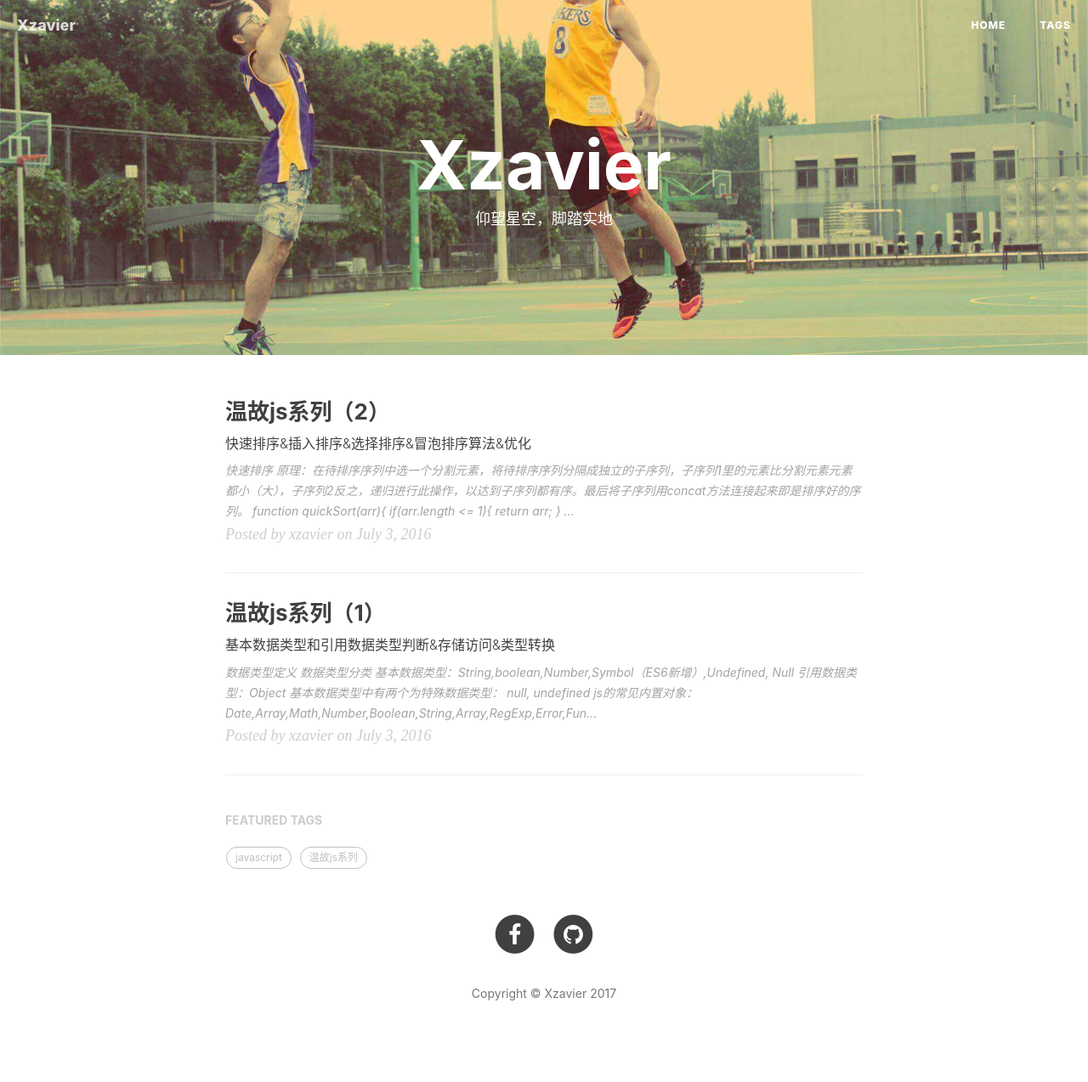
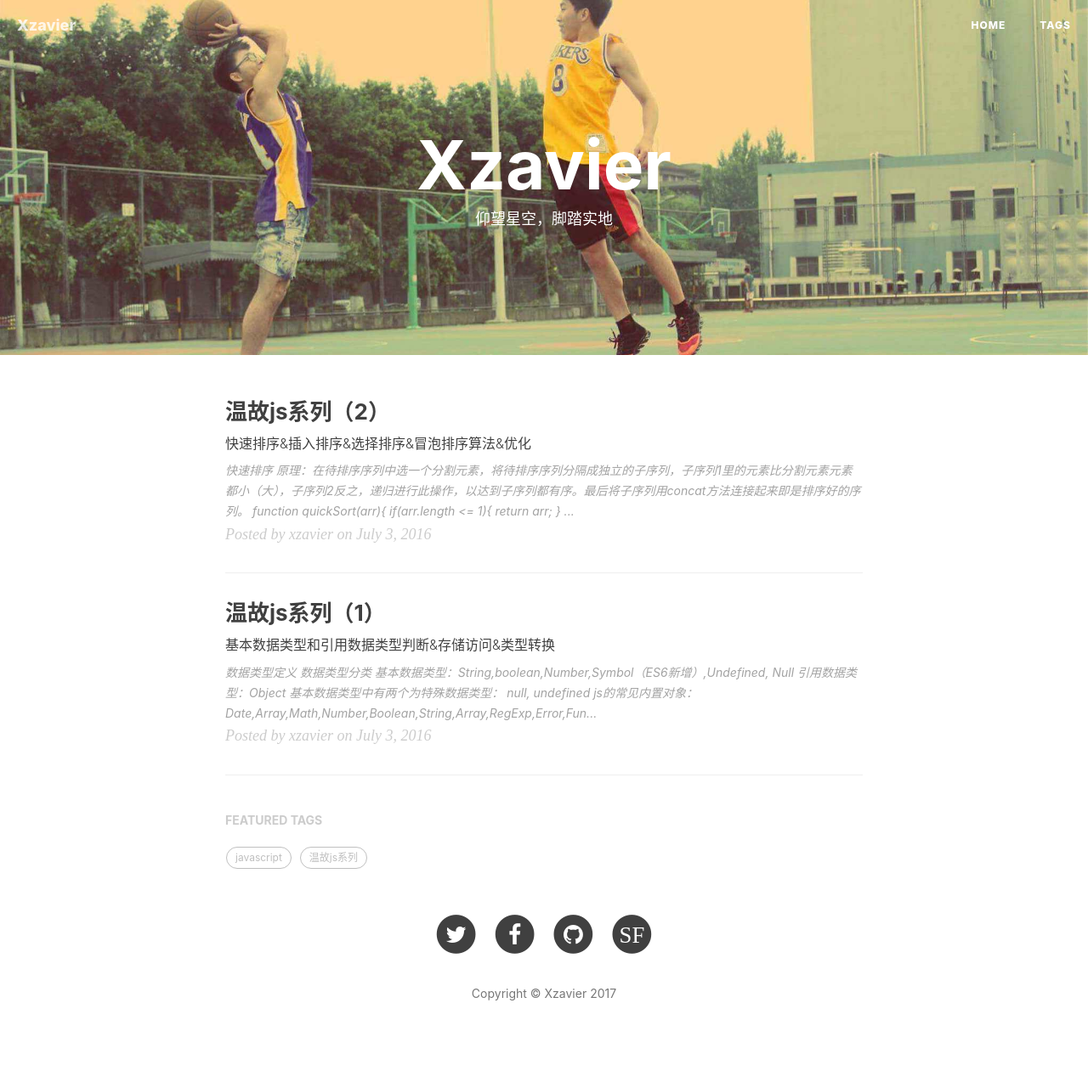
Before and after one commit to LonelyJoker/xiaohuazheng.github.io, a Jekyll site: the page built from index.html, in a window 1280 px wide. Shown: the whole page at 85% size. Built offline with Jekyll 4.4.1, drawn with Linux system fonts in a browser that asks for light colours; nearby versions of some CDN libraries; the list of posts is cut into pages by our own code; comment, search, counter and statistics services are not loaded.

Commit message:
update pictures

```diff
--- a/_config.yml
+++ b/_config.yml
@@ -16,7 +16,7 @@
 #zhihu_username:       xzavier
 github_username:       xiaohuazheng
 segmentfault_username: xzavier
-#twitter_username:     xzavier
+twitter_username:      XzavierZheng
 facebook_username:     xzavier.zheng
 #linkedin_username:    firstname-lastname-idxxxx
 
--- a/_includes/footer.html
+++ b/_includes/footer.html
@@ -84,6 +84,16 @@
                             <span class="fa-stack fa-lg">
                                 <i class="fa fa-circle fa-stack-2x"></i>
                                 <i class="fa fa-stack-1x fa-inverse"></i>
+                            </span>
+                        </a>
+                    </li>
+                    {% endif %}
+                    {% if site.segmentfault_username%}
+                    <li>
+                        <a target="_blank" href="https://segmentfault.com/u/{{ site.segmentfault_username}}">
+                            <span class="fa-stack fa-lg">
+                                <i class="fa fa-circle fa-stack-2x"></i>
+                                <i class="fa fa-stack-1x fa-inverse">SF</i>
                             </span>
                         </a>
                     </li>
```
Also changed, not shown: img/404-bg.jpg, img/home-bg-hill.jpg, img/tag-bg.jpg.
